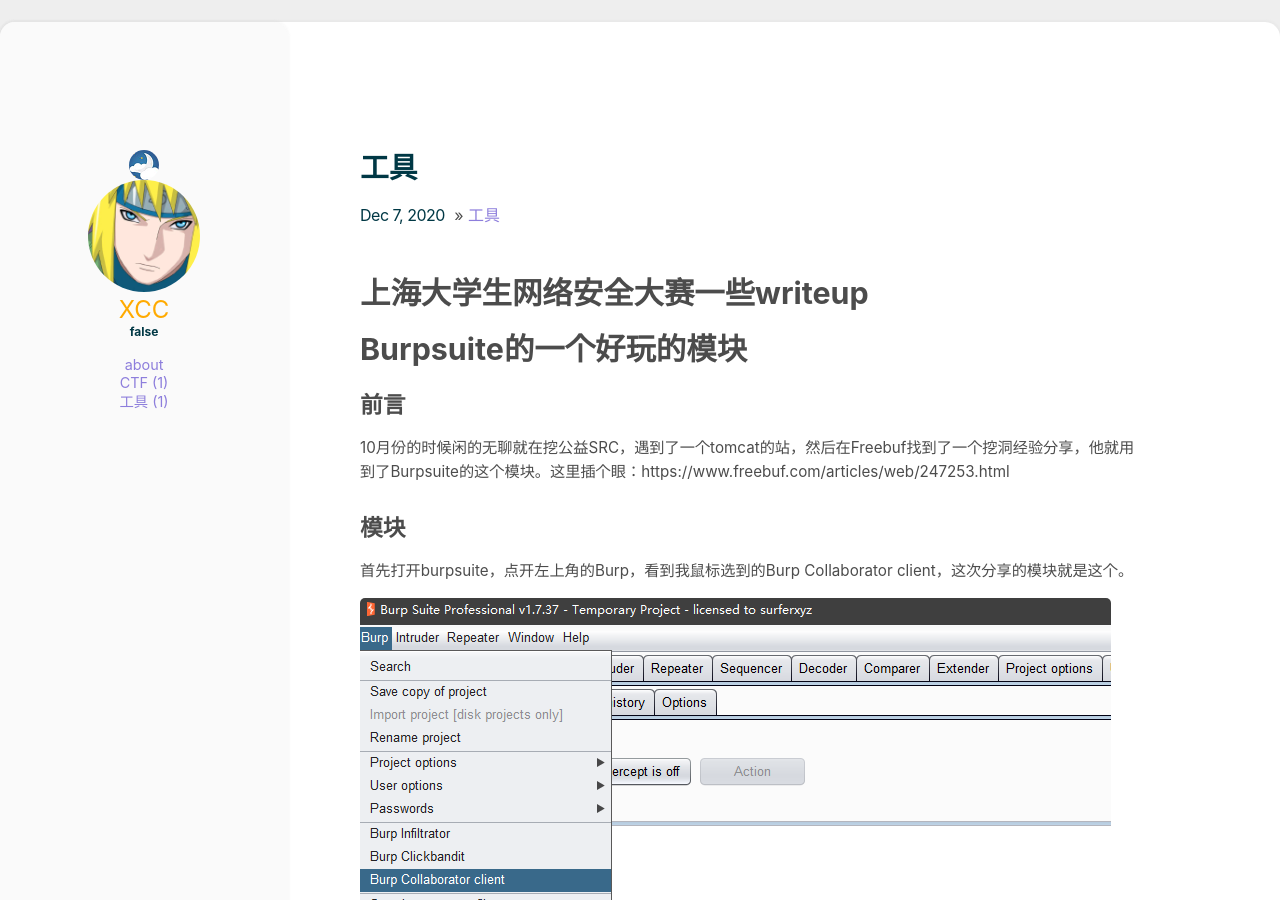
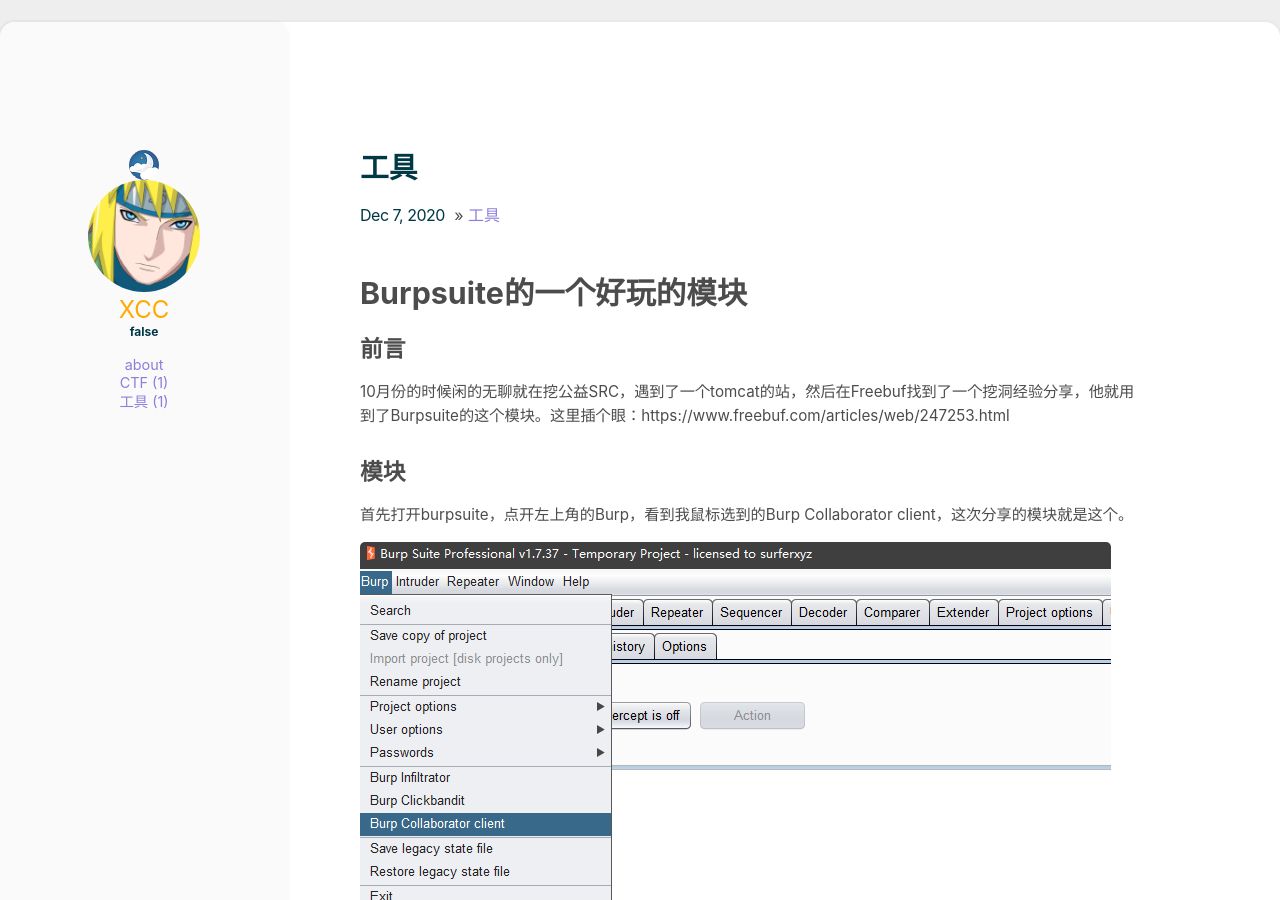
Before and after one commit to WhyUBullyMeXcc/WhyUBullyMeXcc.github.io, a Jekyll site: the page built from _posts/2020-12-7-BURPSUITE的一个好玩的模块.md, in a window 1280 px wide and 900 px high. Built offline with Jekyll 4.4.1, drawn with Linux system fonts in a browser that asks for light colours.

Commit message:
Update 2020-12-7-BURPSUITE的一个好玩的模块.md

```diff
--- a/_posts/2020-12-7-BURPSUITE的一个好玩的模块.md
+++ b/_posts/2020-12-7-BURPSUITE的一个好玩的模块.md
@@ -3,9 +3,6 @@
 categories: [工具]
 comments: true
 ---
-
-# 上海大学生网络安全大赛一些writeup
-
 # Burpsuite的一个好玩的模块
 
 ## 前言
```
